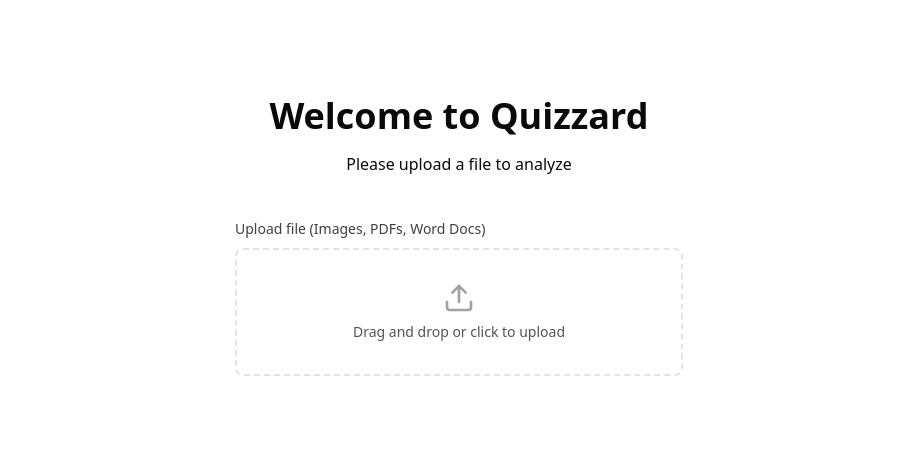
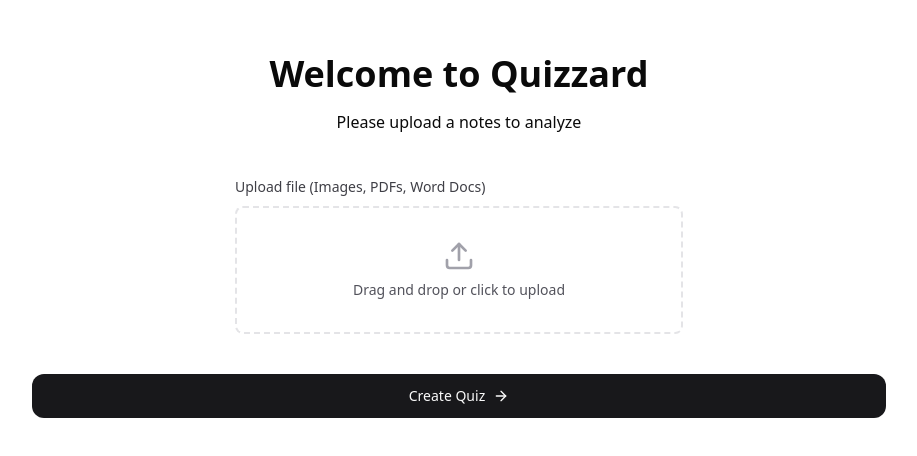
Before and after one commit to ntsonnenberg/quizzzard, a Next.js app: page / in a window 1280 px wide. Shown: the part 164-620 px from the top of the page, without its empty margins (181-1098 px from the left). Built offline with nearby package versions, Linux system fonts and the light colour scheme.

Commit message:
Added Button to home page.

```diff
--- a/app/page.tsx
+++ b/app/page.tsx
@@ -1,13 +1,15 @@
 import FileInput from "@/components/FileInput";
+import Btn01 from "@/components/kokonutui/btn-01";
 
 export default function Home() {
   return (
     <div className="flex flex-col gap-10 justify-center items-center h-screen">
       <div className="flex flex-col gap-4 items-center">
         <h1 className="font-bold text-4xl">Welcome to Quizzard</h1>
-        <h2 className="font-thin">Please upload a file to analyze</h2>
+        <h2 className="font-thin">Please upload a notes to analyze</h2>
       </div>
       <FileInput />
+      <Btn01 className="w-2/3">Create Quiz</Btn01>
     </div>
   );
 }
--- /dev/null
+++ b/components/kokonutui/btn-01.tsx
@@ -0,0 +1,46 @@
+import { Button } from "@/components/ui/button";
+import { cn } from "@/lib/utils";
+import { ArrowRight } from "lucide-react";
+
+interface Btn01Props extends React.ButtonHTMLAttributes<HTMLButtonElement> {
+    children?: React.ReactNode;
+}
+
+export default function Btn01({
+    className,
+    children = "Continue",
+    ...props
+}: Btn01Props) {
+    return (
+        <Button
+            className={cn(
+                "relative h-11 px-6",
+                "bg-zinc-900 dark:bg-zinc-50",
+                "text-zinc-50 dark:text-zinc-900",
+                "hover:bg-zinc-800 dark:hover:bg-zinc-100",
+                "rounded-xl",
+                "transition-all duration-300",
+                "overflow-hidden",
+                "group",
+                className
+            )}
+            {...props}
+        >
+            <div
+                className={cn(
+                    "flex items-center gap-2",
+                    "transition-all duration-300"
+                )}
+            >
+                <span>{children}</span>
+                <ArrowRight
+                    className={cn(
+                        "w-4 h-4",
+                        "transition-transform duration-300",
+                        "group-hover:translate-x-1"
+                    )}
+                />
+            </div>
+        </Button>
+    );
+}
--- /dev/null
+++ b/components/ui/button.tsx
@@ -0,0 +1,56 @@
+import * as React from "react"
+import { Slot } from "@radix-ui/react-slot"
+import { cva, type VariantProps } from "class-variance-authority"
+
+import { cn } from "@/lib/utils"
+
+const buttonVariants = cva(
+  "inline-flex items-center justify-center gap-2 whitespace-nowrap rounded-md text-sm font-medium ring-offset-background transition-colors focus-visible:outline-none focus-visible:ring-2 focus-visible:ring-ring focus-visible:ring-offset-2 disabled:pointer-events-none disabled:opacity-50 [&_svg]:pointer-events-none [&_svg]:size-4 [&_svg]:shrink-0",
+  {
+    variants: {
+      variant: {
+        default: "bg-primary text-primary-foreground hover:bg-primary/90",
+        destructive:
+          "bg-destructive text-destructive-foreground hover:bg-destructive/90",
+        outline:
+          "border border-input bg-background hover:bg-accent hover:text-accent-foreground",
+        secondary:
+          "bg-secondary text-secondary-foreground hover:bg-secondary/80",
+        ghost: "hover:bg-accent hover:text-accent-foreground",
+        link: "text-primary underline-offset-4 hover:underline",
+      },
+      size: {
+        default: "h-10 px-4 py-2",
+        sm: "h-9 rounded-md px-3",
+        lg: "h-11 rounded-md px-8",
+        icon: "h-10 w-10",
+      },
+    },
+    defaultVariants: {
+      variant: "default",
+      size: "default",
+    },
+  }
+)
+
+export interface ButtonProps
+  extends React.ButtonHTMLAttributes<HTMLButtonElement>,
+    VariantProps<typeof buttonVariants> {
+  asChild?: boolean
+}
+
+const Button = React.forwardRef<HTMLButtonElement, ButtonProps>(
+  ({ className, variant, size, asChild = false, ...props }, ref) => {
+    const Comp = asChild ? Slot : "button"
+    return (
+      <Comp
+        className={cn(buttonVariants({ variant, size, className }))}
+        ref={ref}
+        {...props}
+      />
+    )
+  }
+)
+Button.displayName = "Button"
+
+export { Button, buttonVariants }
--- a/package.json
+++ b/package.json
@@ -9,6 +9,7 @@
     "lint": "next lint"
   },
   "dependencies": {
+    "@radix-ui/react-slot": "^1.1.0",
     "class-variance-authority": "^0.7.0",
     "clsx": "^2.1.1",
     "lucide-react": "^0.460.0",
```
Also changed, not shown: 2 other files (tests, documents, lock files or other folders).
